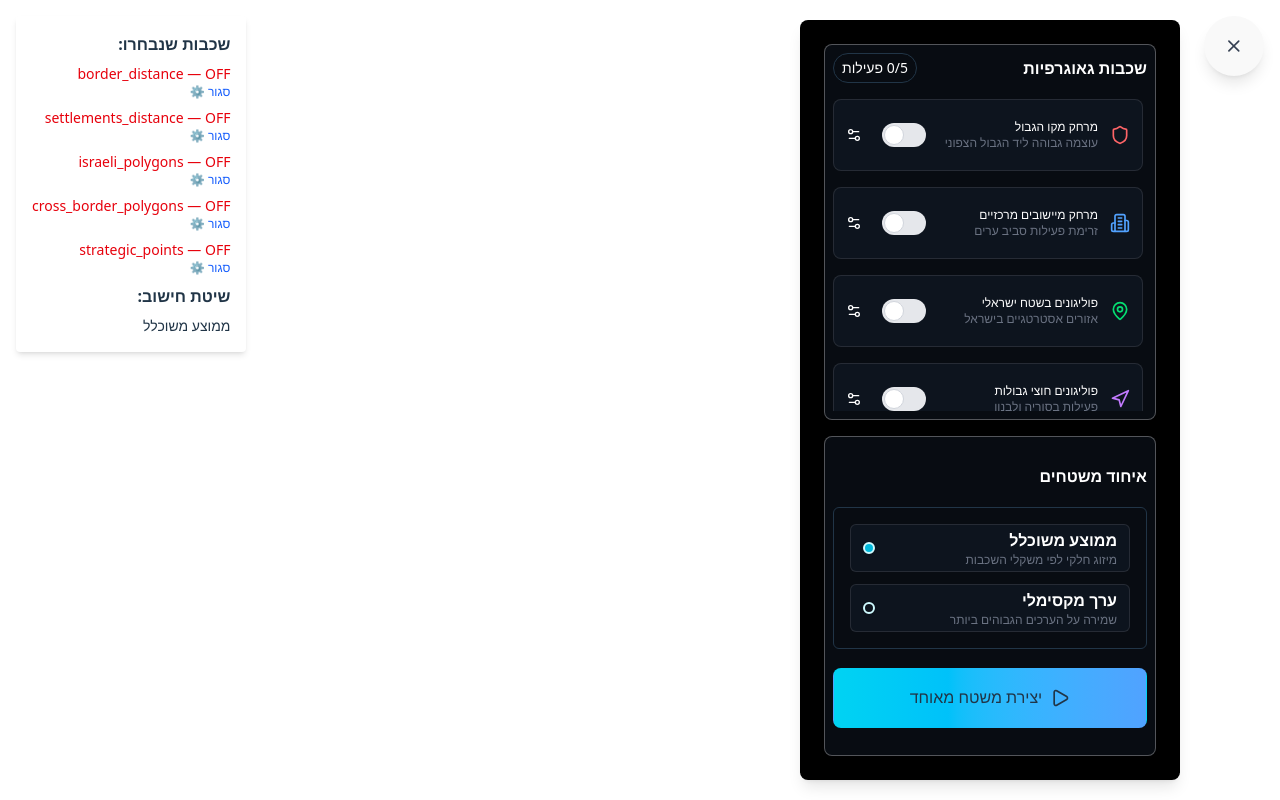
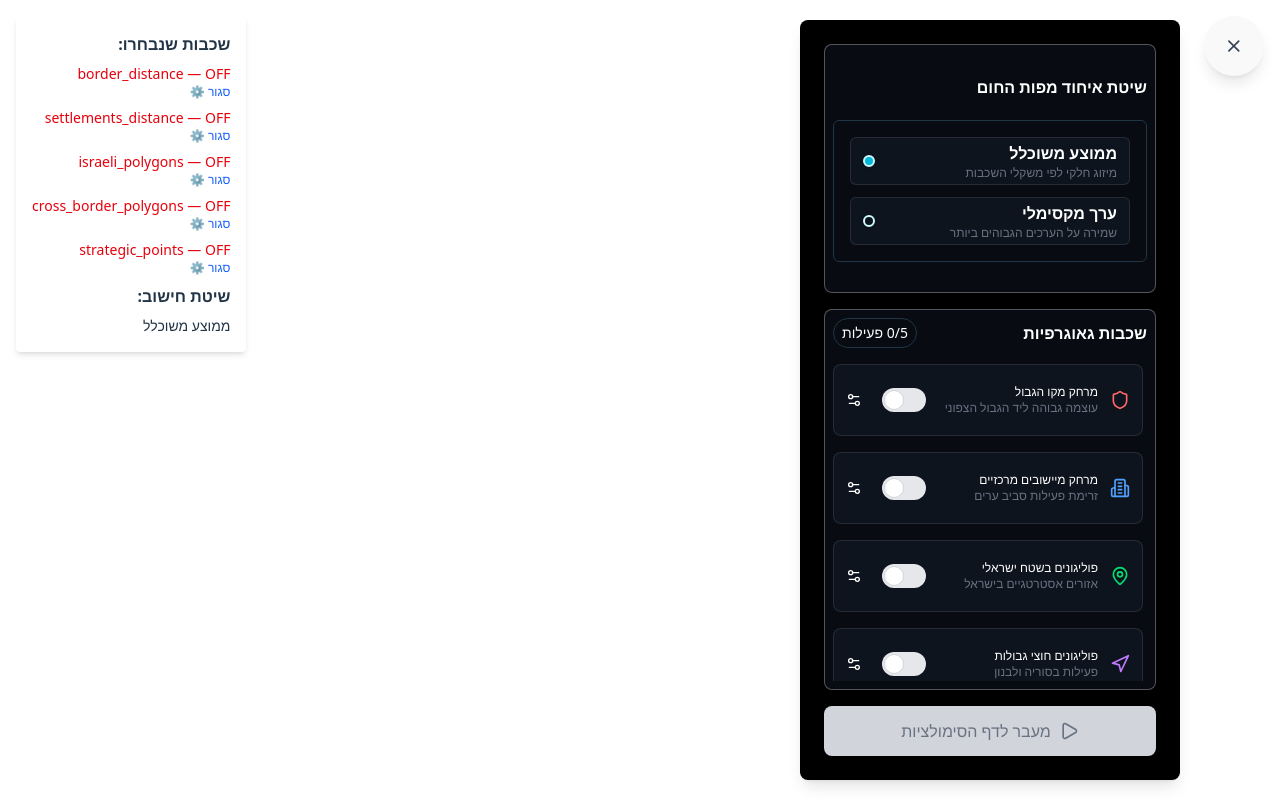
Before and after one commit to liloB123/Sapir-Simulator, a React (Vite) app in the folder frontend/: page / in a window 1280 px wide. Both pictures are taken after a click on the button "Layers menu". Built offline with nearby package versions, Linux system fonts and the light colour scheme; no server answers.

Commit message:
add disabeling when no layers are active

```diff
--- a/frontend/src/components/LayersMenu/LayersCombinationSection.tsx
+++ b/frontend/src/components/LayersMenu/LayersCombinationSection.tsx
@@ -1,12 +1,11 @@
 import type { FC } from "react";
 import { layersCombintaionOptions } from "./consts";
 import CombinationOption from "./CombinationsOption";
-import { Play } from "lucide-react";
 
 const LayersCombinationSection: FC = () => {
     return (
-        <div className="p-2 border border-white/30 rounded-lg bg-slate-800/30 h-[45%] flex flex-col justify-evenly">
-            <h2 className="text-l font-bold text-white self text-right">איחוד משטחים</h2>
+        <div className="p-2 border border-white/30 rounded-lg bg-slate-800/30 h-[35%] flex flex-col justify-evenly">
+            <h2 className="text-l font-bold text-white self text-right">שיטת איחוד מפות החום</h2>
             <div className="border rounded-md p-4">
                 <div className="flex flex-col items-center gap-3">
                     {layersCombintaionOptions.map((option) => (
@@ -18,12 +17,6 @@ const LayersCombinationSection: FC = () => {
                     ))}
                 </div>
             </div>
-            <button
-                className="h-[20%] w-full bg-gradient-to-r from-cyan-400 to-blue-400 hover:from-cyan-500 hover:to-blue-500 text-lg flex justify-center gap-2 items-center"
-            >
-                יצירת משטח מאוחד
-                <Play className="w-5 h-5" />
-            </button>
         </div>
     )
 }
--- a/frontend/src/components/LayersMenu/LayersMenu.tsx
+++ b/frontend/src/components/LayersMenu/LayersMenu.tsx
@@ -4,6 +4,7 @@ import ActiveLayersCounter from "./ActiveLayersCounter";
 import { useLayers } from '../../hooks/useLayers';
 import type { LayerName } from '../../contexts/LayersMenuContext';
 import LayersCombinationSection from './LayersCombinationSection';
+import { Play } from 'lucide-react';
 
 const LayersSelectionSection: FC = () => {
   const [layers,] = useLayers()
@@ -26,12 +27,36 @@ const LayersSelectionSection: FC = () => {
   )
 }
 
+export const ButtonToSimulationPage: FC = () => {
+  const [layers] = useLayers()
+
+  const hasNoActiveLayers = !Object.values(layers).some(layer => layer.isActive);
+
+  return (
+    <button
+      disabled={hasNoActiveLayers}
+      onClick={() => console.log("Clicked")}
+      style={{
+        cursor: hasNoActiveLayers ? 'not-allowed' : 'pointer',
+        background: hasNoActiveLayers ? '#d1d5db' : undefined
+      }}
+      className={`h-[7%] w-full text-lg flex justify-center gap-2 items-center ${
+        hasNoActiveLayers
+          ? 'text-gray-500'
+          : 'bg-gradient-to-r from-cyan-400 to-blue-400 hover:from-cyan-500 hover:to-blue-500'
+      }`}
+    >
+      מעבר לדף הסימולציות
+      <Play className="w-5 h-5" />
+    </button>
+  )
+}
+
 type LayersMenuProps = {
   isOpen: boolean;
 }
 
 const LayersMenu: FC<LayersMenuProps> = ({ isOpen }) => {
-
   if (!isOpen) return null;
 
   return (
@@ -40,8 +65,9 @@ const LayersMenu: FC<LayersMenuProps> = ({ isOpen }) => {
         className="fixed top-5 right-25 z-40 bg-black rounded-lg shadow-lg p-6 w-95 h-[95vh] transform transition-all duration-300 ease-out"
       >
         <div className="flex flex-col h-full gap-4">
+          <LayersCombinationSection />
           <LayersSelectionSection />
-          <LayersCombinationSection />
+          <ButtonToSimulationPage />
         </div>
       </div>
     </>
```
